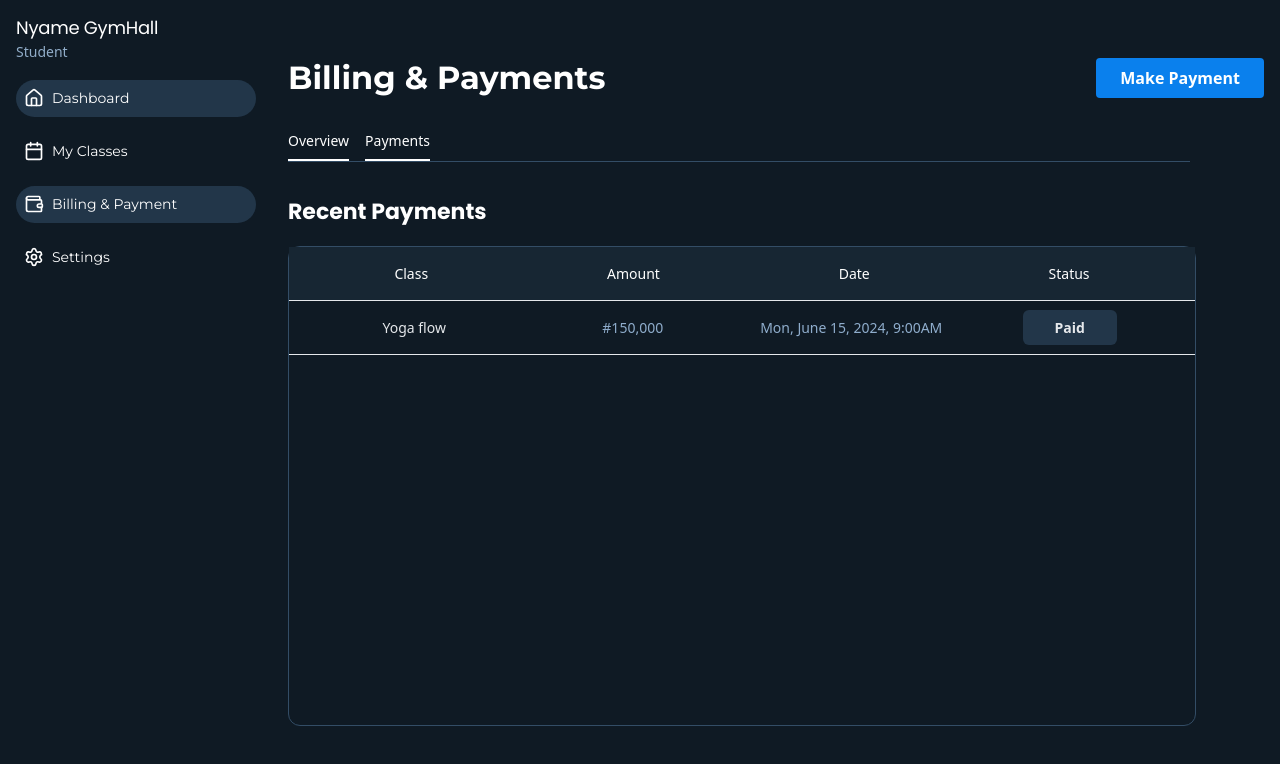
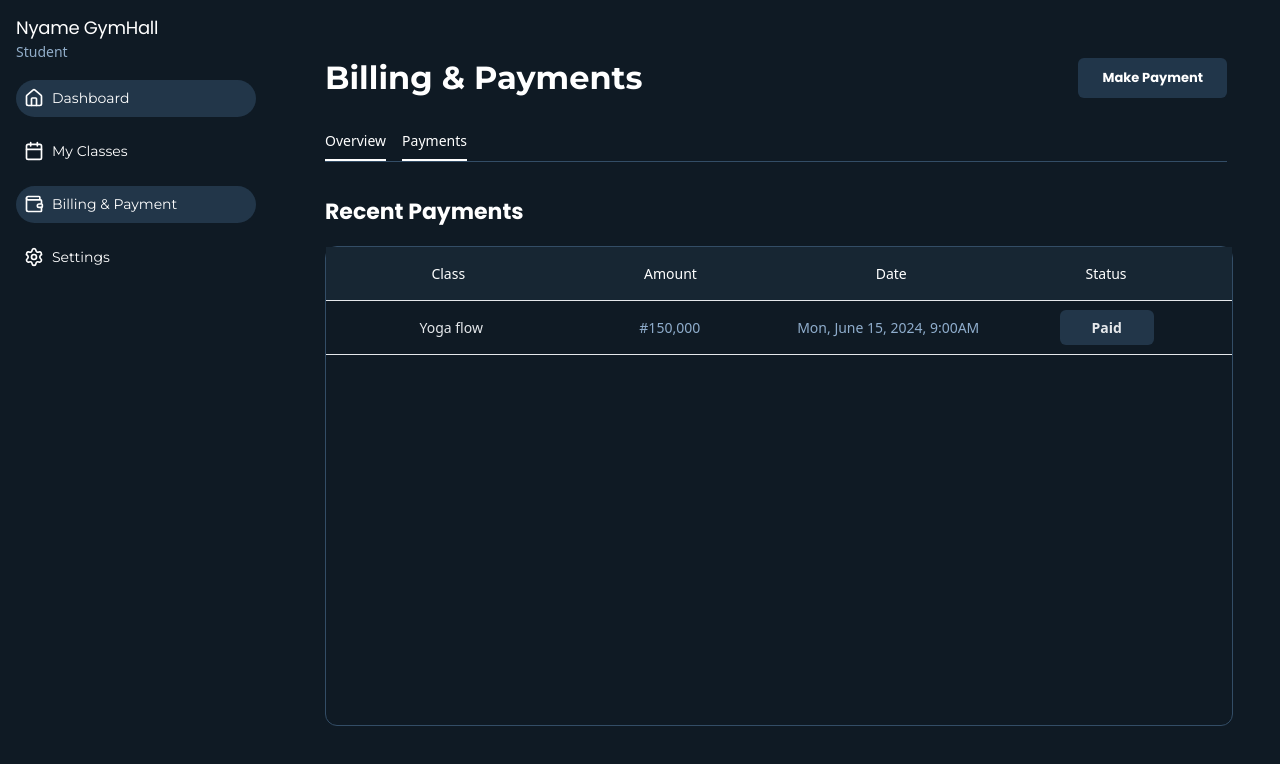
Before and after one commit to mafindijr/Gym-Management-System, a React (Vite) app: page /student/billing in a window 1280 px wide. Shown: the top 764 px of the page. Built offline with nearby package versions, Linux system fonts and the light colour scheme.

Commit message:
work student billing component and fix button stle for consistency

```diff
--- a/src/pages/student-billing.jsx
+++ b/src/pages/student-billing.jsx
@@ -28,14 +28,15 @@ export default function StudentBilling() {
   };
 
   return (
-    <main className='flex flex-col col-span-4 gap-4 w-full'>
-      <div className='flex justify-between items-center'>
+    <>
+      <main className='flex flex-col col-span-4 gap-4 w-full items-center'>
+        <div className='flex justify-between items-center w-[902px]'>
             <div className='flex flex-col gap-4'>
             <h1 className='text-[32px] leading-[40px] font-bold font-montserrat'>Billing & Payments</h1>
             </div>
             <button
             onClick={() => setOpenModal(true)}
-          className="bg-btnprimary text-white font-bold py-2 px-6 rounded"
+            className="bg-btnsecondary text-white h-[40px] rounded-md py-2 px-6 leading-5.4 text-[13px] font-bold font-poppins text-center cursor-pointer"
             >
             Make Payment
             </button>
@@ -79,5 +80,6 @@ export default function StudentBilling() {
             <StudentPaymentForm onSubmit={handlePayment} />
         </Modal>
      </main>
+    </>
 );
 }
```
Lines whose indentation alone changed are shown as unchanged.
